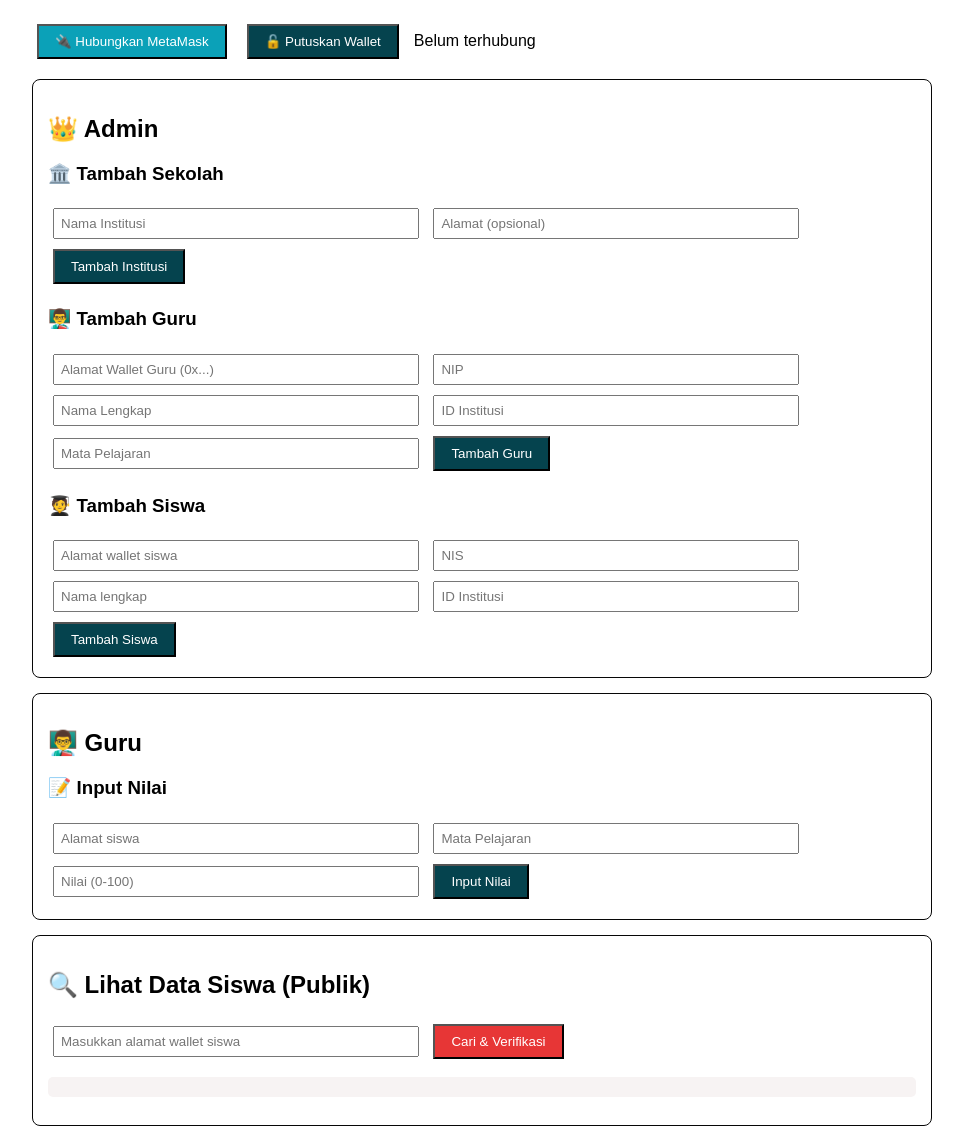
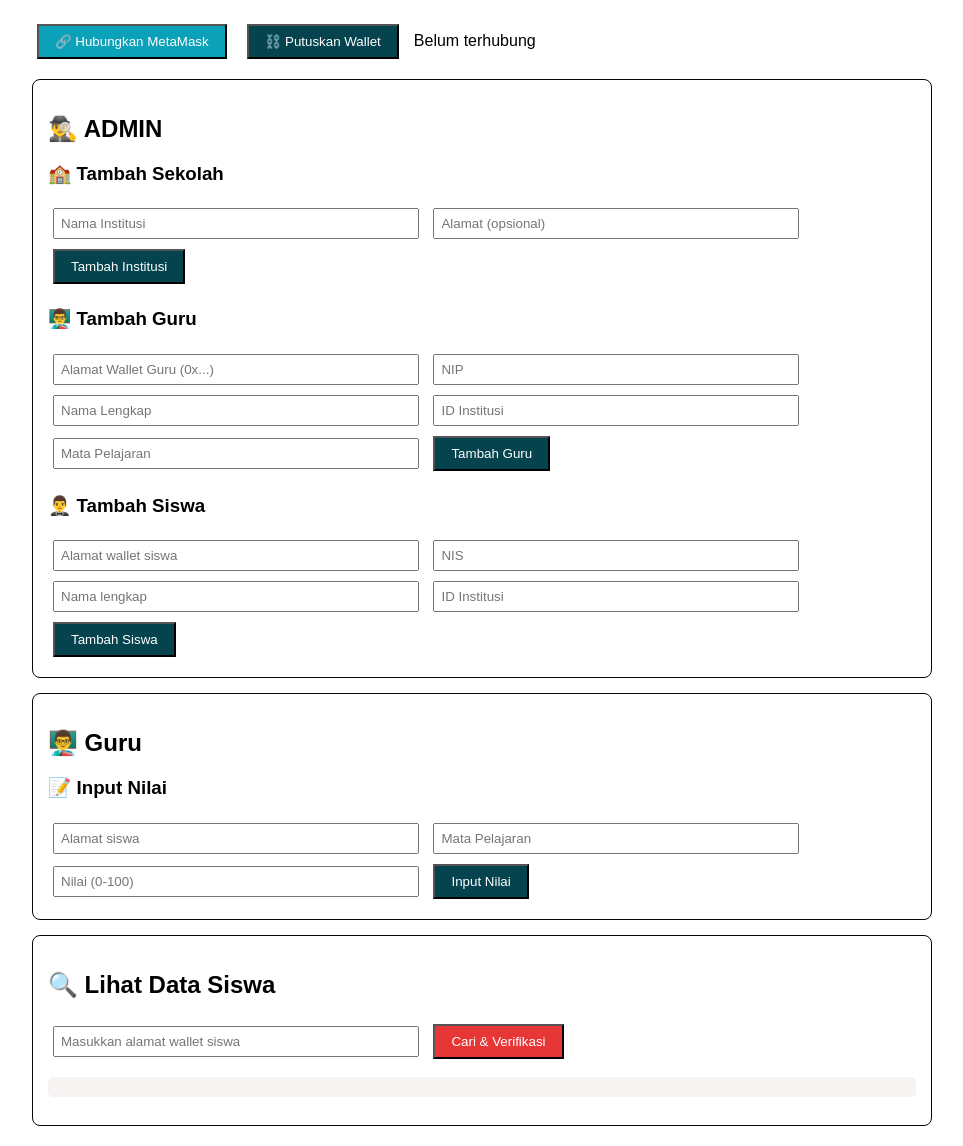
Before and after one commit to Ferdy25/Web3-dev, a website: page frontend/index.html in a window 1280 px wide. Shown: the part 62-1208 px from the top of the page, without its empty margins (158-1121 px from the left). Drawn offline with Linux system fonts and the light colour scheme.

Commit message:
perbaikan naming

```diff
--- a/frontend/index.html
+++ b/frontend/index.html
@@ -18,16 +18,16 @@
     <h1>🏫 Sistem Verifikasi Nilai Rapor Berbasis Blockchain</h1>
 
     <div class="inline">
-        <button id="connectBtn" style="background:#0ba1b8; color:white;">🔌 Hubungkan MetaMask</button>
-        <button id="disconnectBtn" style="background:#05434e; color:white;">🔓 Putuskan Wallet</button>
+        <button id="connectBtn" style="background:#0ba1b8; color:white;">🔗 Hubungkan MetaMask</button>
+        <button id="disconnectBtn" style="background:#05434e; color:white;">⛓️ Putuskan Wallet</button>
         <span id="accountDisplay">Belum terhubung</span>
     </div>
 
     <!-- Admin Section -->
     <div class="section">
-        <h2>👑 Admin</h2>
+        <h2>🕵️‍♂️ ADMIN</h2>
 
-        <h3>🏛️ Tambah Sekolah</h3>
+        <h3>🏫 Tambah Sekolah</h3>
         <input type="text" id="namaInstitusi" placeholder="Nama Institusi">
         <input type="text" id="alamatInstitusi" placeholder="Alamat (opsional)">
         <button id="tambahInstitusiBtn" style="background:#05434e; color:white;">Tambah Institusi</button>
@@ -40,7 +40,7 @@
         <input type="text" id="guruMapel" placeholder="Mata Pelajaran ">
         <button id="tambahGuruFullBtn" style="background:#05434e; color:white;">Tambah Guru</button>
 
-        <h3>🧑‍🎓 Tambah Siswa</h3>
+        <h3>🤵‍♂️ Tambah Siswa</h3>
         <input type="text" id="siswaAddr" placeholder="Alamat wallet siswa">
         <input type="text" id="siswaNIS" placeholder="NIS">
         <input type="text" id="siswaNama" placeholder="Nama lengkap">
@@ -60,7 +60,7 @@
 
     <!-- Public Section -->
     <div class="section">
-        <h2>🔍 Lihat Data Siswa (Publik)</h2>
+        <h2>🔍 Lihat Data Siswa </h2>
         <input type="text" id="cariAlamat" placeholder="Masukkan alamat wallet siswa">
         <button id="cariBtn" style="background:#e73636; color:white;">Cari & Verifikasi</button>
         <pre id="hasilCari"></pre>
@@ -90,7 +90,7 @@
             this.value = parts.join(', ');
         });
 
-        // ========== WALLET CONNECTION ==========
+        // WALLET CONNECTION
         async function connectWallet() {
             if (!window.ethereum) return alert('MetaMask tidak terdeteksi!');
             try {
@@ -121,7 +121,7 @@
         document.getElementById('connectBtn').addEventListener('click', connectWallet);
         document.getElementById('disconnectBtn').addEventListener('click', disconnectWallet);
 
-        // ========== API CALL ==========
+        // API CALL
         async function apiCall(method, endpoint, data = null) {
             const options = {
                 method,
@@ -137,7 +137,7 @@
             return result;
         }
 
-        // ========== ADMIN: INSTITUSI ==========
+        // ADMIN - INSTITUSI
         document.getElementById('tambahInstitusiBtn').addEventListener('click', async () => {
             const nama = document.getElementById('namaInstitusi').value.trim();
             const alamat = document.getElementById('alamatInstitusi').value.trim();
@@ -150,7 +150,7 @@
             }
         });
 
-        // ========== ADMIN: GURU LENGKAP ==========
+        // ADMIN - GURU LENGKAP
         document.getElementById('tambahGuruFullBtn').addEventListener('click', async () => {
             const alamatWallet = document.getElementById('guruAddrFull').value.trim();
             const nip = document.getElementById('guruNIP').value.trim();
@@ -178,7 +178,7 @@
             }
         });
 
-        // ========== ADMIN: TAMBAH SISWA ==========
+        // ADMIN - TAMBAH SISWA
         document.getElementById('tambahSiswaBtn').addEventListener('click', async () => {
             const alamat = document.getElementById('siswaAddr').value.trim();
             const nis = document.getElementById('siswaNIS').value.trim();
@@ -198,7 +198,7 @@
             }
         });
 
-        // ========== GURU: INPUT NILAI ==========
+        // GURU - INPUT NILAI
         document.getElementById('inputNilaiBtn').addEventListener('click', async () => {
             const alamatSiswa = document.getElementById('nilaiSiswaAddr').value.trim();
             const mapel = document.getElementById('mapel').value.trim();
@@ -218,7 +218,7 @@
             }
         });
 
-        // ========== PUBLIK: CARI SISWA ==========
+        // PUBLIK - CARI SISWA
         document.getElementById('cariBtn').addEventListener('click', async () => {
             const alamat = document.getElementById('cariAlamat').value.trim();
             if (!alamat) return alert('Masukkan alamat siswa');
```
Also changed, not shown: backend/index.js (+10 -19 lines), 1 other file.
